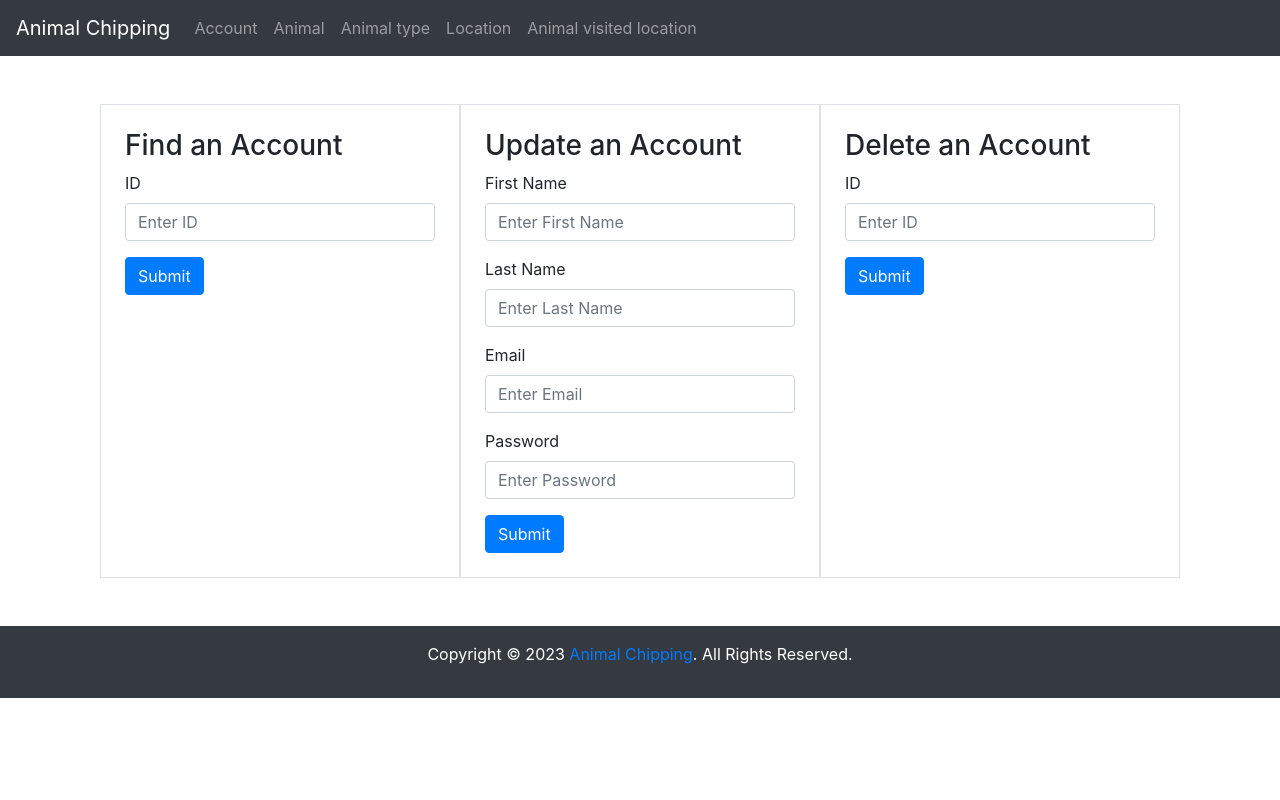
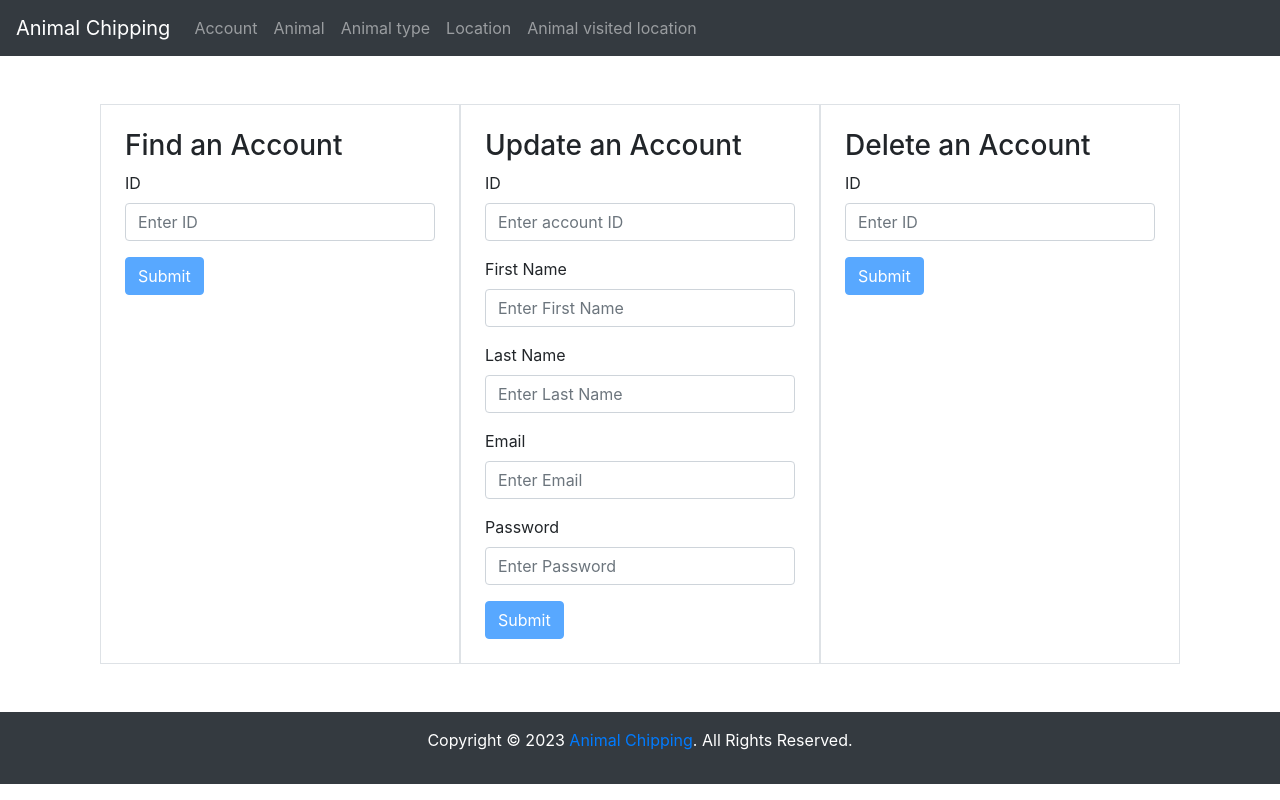
Before and after one commit to krios2146/animal-chipping-api, an Angular app in the folder animal-chipping-front/: page /account in a window 1280 px wide. Built offline with nearby package versions, Linux system fonts and the light colour scheme.

Commit message:
feat: add validation to the account component

```diff
--- a/animal-chipping-front/src/app/account/account.component.html
+++ b/animal-chipping-front/src/app/account/account.component.html
@@ -4,9 +4,9 @@
         <form [formGroup]="findForm" (ngSubmit)="findAccount()">
             <div class="form-group">
                 <label for="accountId">ID</label>
-                <input type="text" class="form-control" id="accountId" formControlName="accountId" placeholder="Enter ID">
+                <input type="number" class="form-control" id="accountId" formControlName="accountId" placeholder="Enter ID">
             </div>
-            <button type="submit" class="btn btn-primary">Submit</button>
+            <button [disabled]="findForm.invalid" type="submit" class="btn btn-primary">Submit</button>
         </form>
         <div class="card mt-3" *ngIf="foundedAccount">
             <div class="card-header">id: {{foundedAccount.id}}</div>
@@ -21,6 +21,10 @@
     <div class="container border p-4">
         <h3>Update an Account</h3>
         <form [formGroup]="updateForm" (ngSubmit)="updateAccount()">
+            <div class="form-group">
+                <label for="accountId">ID</label>
+                <input type="number" class="form-control" id="accountId" formControlName="accountId" placeholder="Enter account ID">
+            </div>
             <div class="form-group">
                 <label for="firstName">First Name</label>
                 <input type="text" class="form-control" id="firstName" formControlName="firstName" placeholder="Enter First Name">
@@ -37,7 +41,7 @@
                 <label for="password">Password</label>
                 <input type="password" class="form-control" id="password" formControlName="password" placeholder="Enter Password">
             </div>
-            <button type="submit" class="btn btn-primary">Submit</button>
+            <button [disabled]="updateForm.invalid" type="submit" class="btn btn-primary">Submit</button>
         </form>
         <div class="card mt-3" *ngIf="updatedAccount">
             <div class="card-header">id: {{updatedAccount.id}}</div>
@@ -54,9 +58,9 @@
         <form [formGroup]="deleteForm" (ngSubmit)="deleteAccount()">
             <div class="form-group">
                 <label for="accountId">ID</label>
-                <input type="text" class="form-control" id="accountId" name="accountId" placeholder="Enter ID">
+                <input type="number" class="form-control" id="accountId" formControlName="accountId" placeholder="Enter ID">
             </div>
-            <button type="submit" class="btn btn-primary">Submit</button>
+            <button [disabled]="deleteForm.invalid" type="submit" class="btn btn-primary">Submit</button>
             <div class="alert alert-success mt-3" role="alert" *ngIf="isAccountDeleted">
                 Account has been deleted!
             </div>
--- a/animal-chipping-front/src/app/account/account.component.ts
+++ b/animal-chipping-front/src/app/account/account.component.ts
@@ -25,9 +25,10 @@ export class AccountComponent {
     });
 
     this.updateForm = this.formBuilder.group({
+      accountId: [null, [Validators.required, Validators.min(1)]],
       firstName: [null, Validators.required],
       lastName: [null, Validators.required],
-      email: [null, Validators.required],
+      email: [null, [Validators.required, Validators.email]],
       password: [null, Validators.required]
     });
 
```
